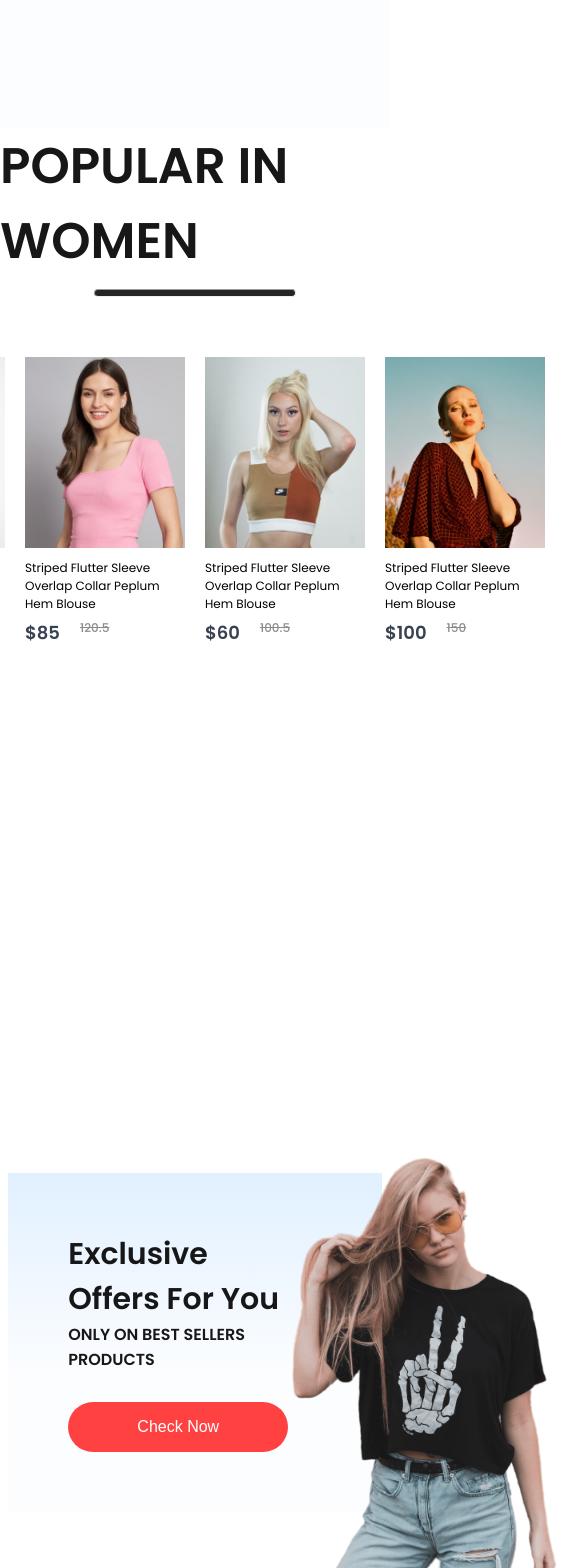
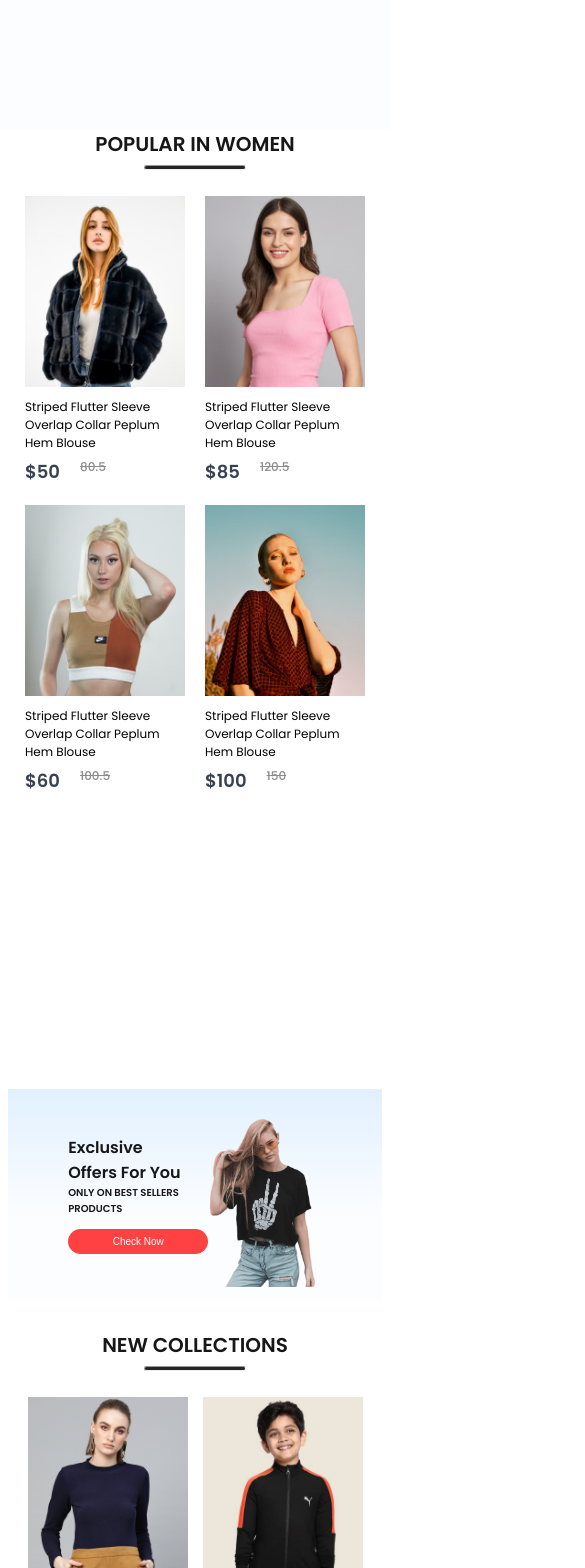
Before and after one commit to 1lelanta/E-commerce--main, a React (Create React App) app in the folder frontend/: page / in a window 390 px wide. Shown: the part 780-2348 px from the top of the page, 585 px wide, since content can reach past the window. Built offline with nearby package versions, Linux system fonts and the light colour scheme.

Commit message:
responsivness

```diff
--- a/frontend/src/Components/NewCollections/NewCollections.css
+++ b/frontend/src/Components/NewCollections/NewCollections.css
@@ -1,26 +1,81 @@
-new-collections{
+.new-collections {
     display: flex;
-    flex-direction:column;
+    flex-direction: column;
     align-items: center;
     gap: 10px;
     margin-bottom: 100px;
-    height: 100vh;
+    /* removed height:100vh to prevent overlap */
 }
-new-collections h1{
+
+.new-collections h1 {
     color: #171717;
-    font-size: 50px;
     font-size: 50px;
     font-weight: 600;
 }
-new-collections hr{
+
+.new-collections hr {
     width: 200px;
     height: 6px;
     border-radius: 10px;
     background: #252525;
 }
-.collections{
+
+.collections {
    display: grid;
    grid-template-columns: 1fr 1fr 1fr 1fr;
    margin-top: 50px;
    gap: 30px;
 }
+
+/* ---------- Responsive breakpoints ---------- */
+@media (max-width: 1280px) {
+    .new-collections h1 {
+        font-size: 40px;
+    }
+    .new-collections hr {
+        width: 160px;
+        height: 4px;
+    }
+    .collections {
+        gap: 20px;
+        margin-top: 30px;
+    }
+}
+
+@media (max-width: 1024px) {
+    .new-collections h1 {
+        font-size: 30px;
+    }
+    .new-collections hr {
+        width: 120px;
+        height: 3px;
+    }
+    .collections {
+        gap: 15px;
+        margin-top: 20px;
+        grid-template-columns: 1fr 1fr 1fr;
+    }
+}
+
+@media (max-width: 800px) {
+    .new-collections {
+        gap: 6px;
+    }
+    .new-collections h1 {
+        font-size: 20px;
+    }
+    .new-collections hr {
+        width: 100px;
+    }
+    .collections {
+        gap: 10px;
+        grid-template-columns: 1fr 1fr;
+    }
+}
+
+@media (max-width: 500px) {
+    .collections {
+        grid-template-columns: 1fr 1fr;
+        gap: 15px;
+    }
+}
--- a/frontend/src/Components/Offers/Offers.css
+++ b/frontend/src/Components/Offers/Offers.css
@@ -70,7 +70,7 @@
     .offers{
         padding: 0px 60px;
         margin-bottom: 80px;
-        height: 40vh;
+        height: 30vh;
     }
     .offers-left h1{
         font-size: 30px;
@@ -82,11 +82,54 @@
         width: 300px;
     }
     .offers-left button{
-        width: 220px;
-        height: 50px;
+        width: 160px;
+        height: 40px;
         font-size: 16px;
     }
     .offers-right{
-        padding-top: 30px;
+        padding-top: 10px;
     }
 }
+@media(max-width:800px){
+    .offers{
+
+        margin-bottom: 60px;
+    }
+    .offers-left h1{
+        font-size: 22px;
+    }
+    .offers-left p{
+        font-size: 13px;
+    }
+    .offers-right img{
+        width: 100px;
+
+    }
+    .offers-left button{
+        width: 140px;
+        height: 30px;
+        font-size: 12px;
+    }
+}
+@media(max-width:500px){
+    .offers{
+        height: 25vh;
+        margin-bottom: 30px;
+    }
+    .offers-left h1{
+        font-size: 16px;
+    }
+    .offers-left p{
+        font-size: 10px;
+    }
+    .offers-right img{
+        width: 120px;
+
+    }
+    .offers-left button{
+        width: 140px;
+        height: 25px;
+        font-size: 10px;
+        margin-top: 12px;
+    }
+}
--- a/frontend/src/Components/Popular/Popular.css
+++ b/frontend/src/Components/Popular/Popular.css
@@ -20,5 +20,64 @@
 .popular-item{
     margin-top: 50px;
     display: flex;
-    gap: 20px;
+    gap: 30px;
 }
+@media(max-width: 1280px){
+    .popular{
+        height: 70vh;
+    }
+    .popular h1{
+        font-size: 40px;
+    }
+    .popular hr{
+        width: 160px;
+        height: 4px;
+    }
+    .popular-item{
+        gap: 20px;
+        margin-top: 30px;
+    }
+}
+@media(max-width: 1024px){
+    .popular{
+        height: 60vh;
+    }
+    .popular h1{
+        font-size: 30px;
+    }
+    .popular hr{
+        width: 120px;
+        height: 3px;
+    }
+    .popular-item{
+        gap: 15px;
+        margin-top: 20px;
+    }
+}
+@media(max-width: 800px){
+    .popular{
+        height: 50vh;
+        gap: 6px;
+    }
+    .popular h1{
+        font-size: 20px;
+    }
+    .popular hr{
+        width: 100px;
+
+    }
+    .popular-item{
+        gap: 5px;
+
+    }
+}
+@media(max-width: 500px){
+    .popular{
+        height: 90vh;
+    }
+    .popular-item{
+        display: grid;
+        grid-template-columns: 1fr 1fr;
+        gap: 20px;
+    }
+}
```
